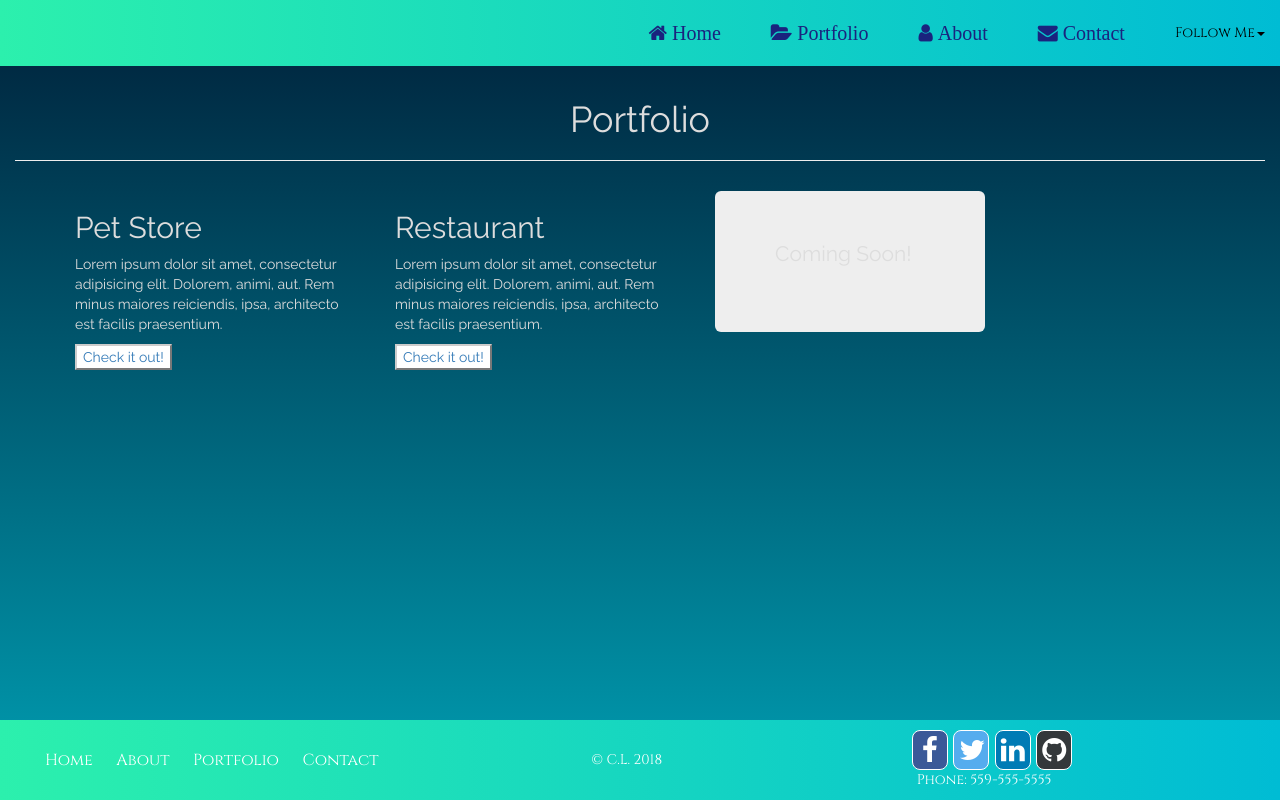
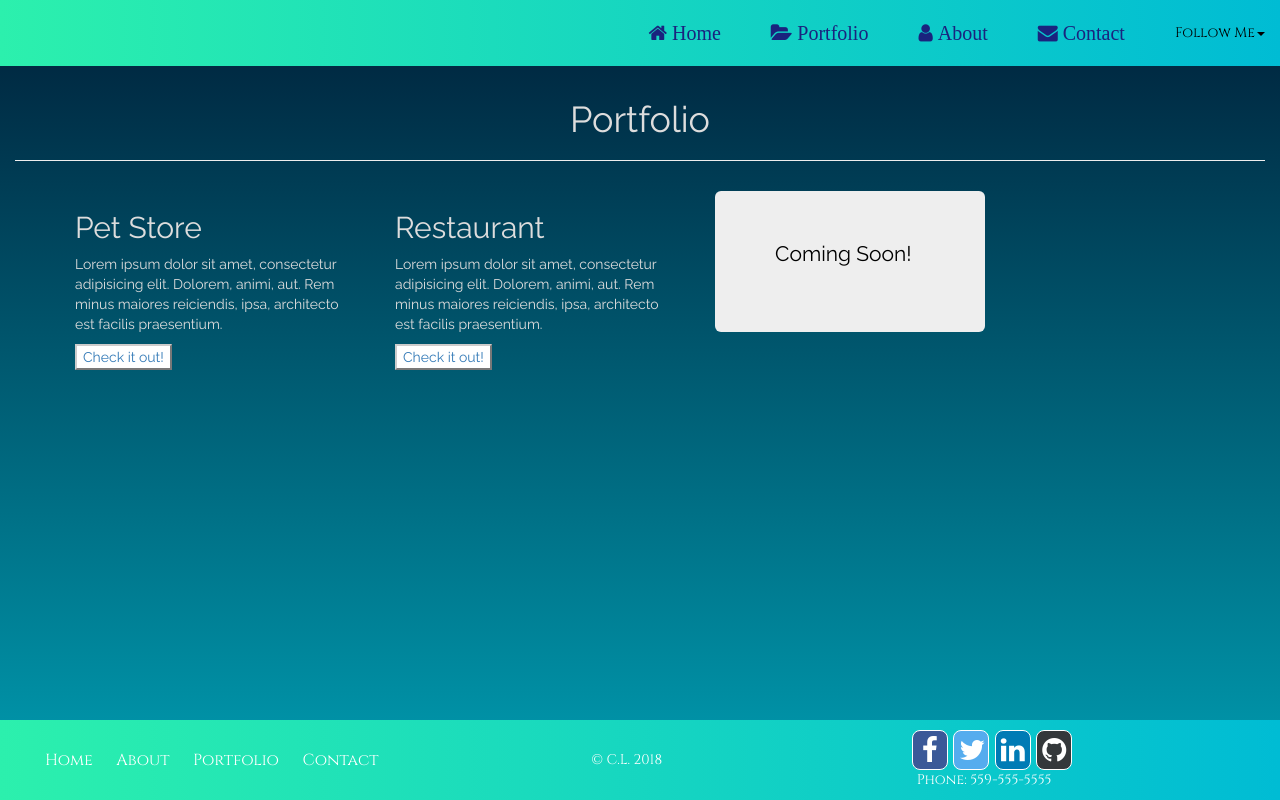
Before and after one commit to connielion/final-2-portfolio, a plain HTML site: page portfolio.html in a window 1280 px wide. Shown: the top 800 px of the page. Drawn offline with nearby package versions, Linux system fonts and the light colour scheme.

Commit message:
jumbo text

```diff
--- a/css/style.css
+++ b/css/style.css
@@ -62,7 +62,7 @@ button .btn-default {
   color: black;
 }
 
-.pjumbo {
+.jumbotron p {
   color: black;
 }
 
```
